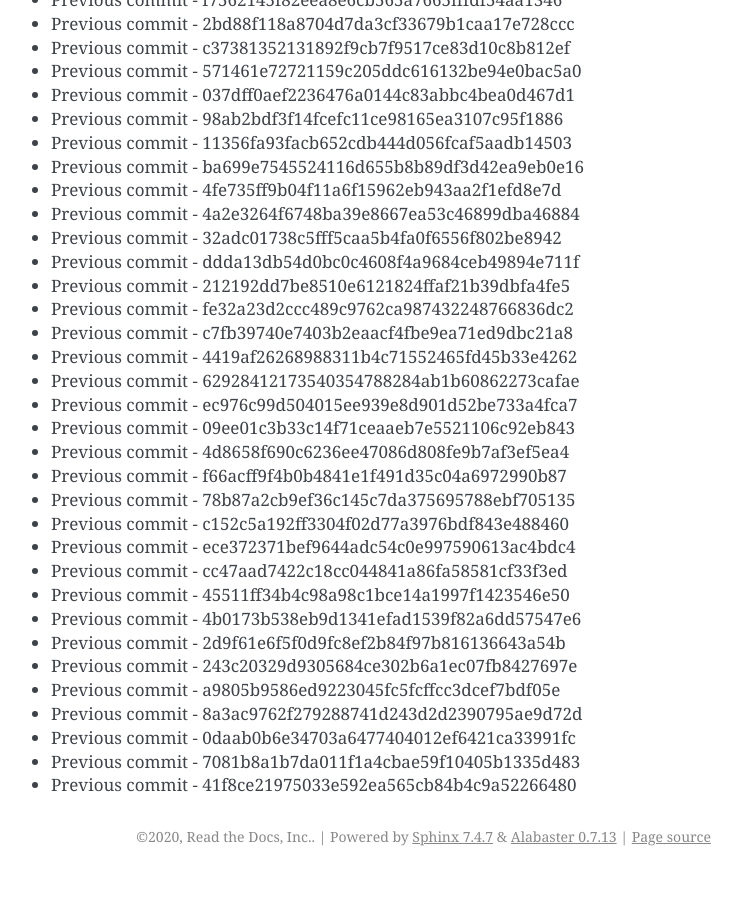
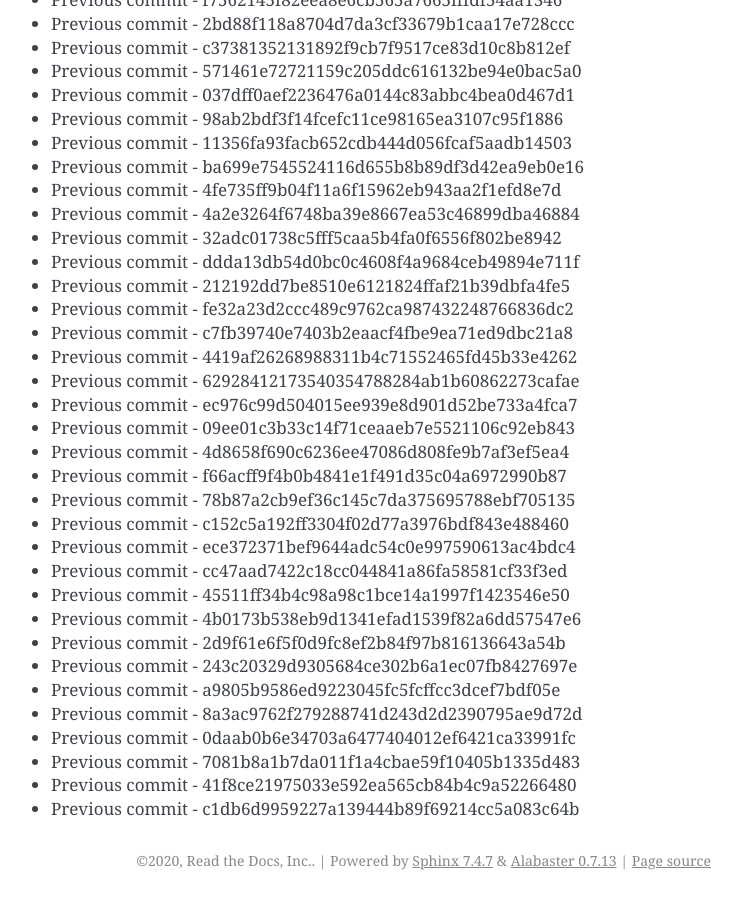
Before and after one commit to readthedocs/rtd-git-stresstest, a Sphinx documentation site: the page built from docs/updates.rst, in a window 1280 px wide and 900 px high, scrolled down 64098 px. Shown: the whole window, without its empty margins (399-1141 px from the left). Built offline with Sphinx 7.4.7, drawn with Linux system fonts in a browser that asks for light colours; before the commit the page ends 64974 px from its top, so only the background shows below that.

Commit message:
Generating commit from previous: c1db6d9959227a139444b89f69214cc5a083c64b

```diff
--- a/docs/updates.rst
+++ b/docs/updates.rst
@@ -2725,3 +2725,4 @@ It can be tested for any performance characteristics.
 * Previous commit - 0daab0b6e34703a6477404012ef6421ca33991fc
 * Previous commit - 7081b8a1b7da011f1a4cbae59f10405b1335d483
 * Previous commit - 41f8ce21975033e592ea565cb84b4c9a52266480
+* Previous commit - c1db6d9959227a139444b89f69214cc5a083c64b
```
